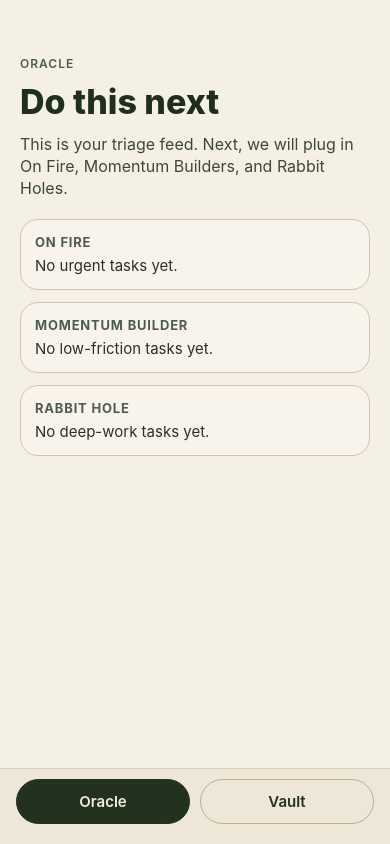
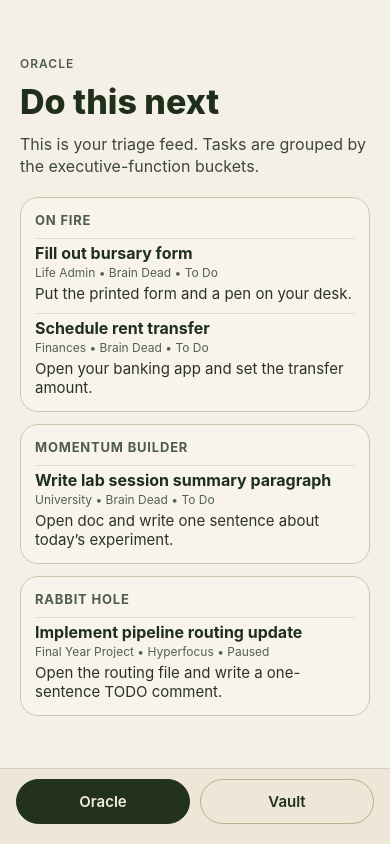
Before and after one commit to kiancc/ramble, a React Native app: screen / in a window 390 px wide. Built offline with nearby package versions, Linux system fonts and the light colour scheme.

Commit message:
ADded dummy data

```diff
--- a/App.tsx
+++ b/App.tsx
@@ -2,8 +2,9 @@ import { useState } from 'react';
 import { StatusBar } from 'expo-status-bar';
 import { Pressable, StyleSheet, Text, View } from 'react-native';
 
+import { mockTasks } from './src/data/mockTasks';
+import { ArchiveScreen } from './src/screens/ArchiveScreen';
 import { OracleScreen } from './src/screens/OracleScreen';
-import { VaultScreen } from './src/screens/VaultScreen';
 
 type TabKey = 'oracle' | 'vault';
 
@@ -14,7 +15,9 @@ export default function App() {
 
   return (
     <View style={styles.app}>
-      <View style={styles.content}>{isOracle ? <OracleScreen /> : <VaultScreen />}</View>
+      <View style={styles.content}>
+        {isOracle ? <OracleScreen tasks={mockTasks} /> : <ArchiveScreen tasks={mockTasks} />}
+      </View>
 
       <View style={styles.tabBar}>
         <Pressable
--- /dev/null
+++ b/src/data/mockTasks.ts
@@ -0,0 +1,94 @@
+import type { Task } from '../types/task';
+
+export const mockTasks: Task[] = [
+  {
+    id: 'task-bursary-form',
+    taskName: 'Fill out bursary form',
+    category: 'Life Admin',
+    taskSize: 'Small',
+    icnuScores: {
+      interest: 1,
+      challenge: 1,
+      novelty: 1,
+      urgency: 4,
+    },
+    energyLevel: 'Brain Dead',
+    nextPhysicalAction: 'Put the printed form and a pen on your desk.',
+    deadline: '2026-03-27T23:59:59.000Z',
+    oraclePlacement: 'On Fire',
+    status: 'To Do',
+    createdAt: '2026-03-24T08:15:00.000Z',
+  },
+  {
+    id: 'task-fyp-routing',
+    taskName: 'Implement pipeline routing update',
+    category: 'Final Year Project',
+    taskSize: 'Large',
+    icnuScores: {
+      interest: 4,
+      challenge: 5,
+      novelty: 3,
+      urgency: 3,
+    },
+    energyLevel: 'Hyperfocus',
+    nextPhysicalAction: 'Open the routing file and write a one-sentence TODO comment.',
+    deadline: '2026-04-25T17:00:00.000Z',
+    oraclePlacement: 'Rabbit Hole',
+    status: 'Paused',
+    createdAt: '2026-03-23T19:40:00.000Z',
+  },
+  {
+    id: 'task-stripe-forum',
+    taskName: 'Save Stripe forum question for weekend practice',
+    category: 'Career',
+    taskSize: 'Small',
+    icnuScores: {
+      interest: 5,
+      challenge: 4,
+      novelty: 4,
+      urgency: 2,
+    },
+    energyLevel: 'Normal',
+    nextPhysicalAction: 'Create a note and paste one Stripe question link into it.',
+    deadline: null,
+    oraclePlacement: 'The Vault',
+    status: 'To Do',
+    createdAt: '2026-03-24T09:00:00.000Z',
+  },
+  {
+    id: 'task-rent-transfer',
+    taskName: 'Schedule rent transfer',
+    category: 'Finances',
+    taskSize: 'Small',
+    icnuScores: {
+      interest: 1,
+      challenge: 1,
+      novelty: 1,
+      urgency: 5,
+    },
+    energyLevel: 'Brain Dead',
+    nextPhysicalAction: 'Open your banking app and set the transfer amount.',
+    deadline: '2026-03-25T12:00:00.000Z',
+    oraclePlacement: 'On Fire',
+    status: 'To Do',
+    createdAt: '2026-03-24T07:45:00.000Z',
+  },
+  {
+    id: 'task-lab-summary',
+    taskName: 'Write lab session summary paragraph',
+    category: 'University',
+    taskSize: 'Medium',
+    icnuScores: {
+      interest: 2,
+      challenge: 2,
+      novelty: 1,
+      urgency: 3,
+    },
+    energyLevel: 'Brain Dead',
+    nextPhysicalAction: 'Open doc and write one sentence about today’s experiment.',
+    deadline: '2026-03-29T18:00:00.000Z',
+    oraclePlacement: 'Momentum Builder',
+    status: 'To Do',
+    createdAt: '2026-03-24T10:05:00.000Z',
+  },
+];
--- /dev/null
+++ b/src/screens/ArchiveScreen.tsx
@@ -0,0 +1,127 @@
+import { ScrollView, StyleSheet, Text, View } from 'react-native';
+
+import type { Task } from '../types/task';
+
+type ArchiveScreenProps = {
+  tasks: Task[];
+};
+
+function groupTasksByCategory(tasks: Task[]) {
+  return tasks.reduce<Record<string, Task[]>>((groups, task) => {
+    groups[task.category] ??= [];
+    groups[task.category].push(task);
+    return groups;
+  }, {});
+}
+
+export function ArchiveScreen({ tasks }: ArchiveScreenProps) {
+  const grouped = groupTasksByCategory(tasks);
+  const categories = Object.keys(grouped).sort();
+
+  return (
+    <ScrollView contentContainerStyle={styles.screen}>
+      <Text style={styles.eyebrow}>Vault</Text>
+      <Text style={styles.title}>All captured tasks</Text>
+      <Text style={styles.copy}>This is the full archive. Nothing gets lost here.</Text>
+
+      {categories.length === 0 ? (
+        <View style={styles.emptyState}>
+          <Text style={styles.emptyTitle}>Nothing captured yet</Text>
+          <Text style={styles.emptyCopy}>
+            Once voice entries are saved, they will appear here for deep review.
+          </Text>
+        </View>
+      ) : (
+        categories.map((category) => (
+          <View key={category} style={styles.categoryCard}>
+            <Text style={styles.categoryTitle}>{category}</Text>
+
+            {grouped[category].map((task) => (
+              <View key={task.id} style={styles.taskRow}>
+                <Text style={styles.taskName}>{task.taskName}</Text>
+                <Text style={styles.taskMeta}>
+                  {task.status} • {task.energyLevel} • {task.oraclePlacement}
+                </Text>
+              </View>
+            ))}
+          </View>
+        ))
+      )}
+    </ScrollView>
+  );
+}
+
+const styles = StyleSheet.create({
+  screen: {
+    paddingHorizontal: 20,
+    paddingTop: 56,
+    paddingBottom: 24,
+    gap: 12,
+  },
+  eyebrow: {
+    textTransform: 'uppercase',
+    letterSpacing: 1,
+    fontSize: 12,
+    color: '#5f4e2f',
+    fontWeight: '600',
+  },
+  title: {
+    fontSize: 32,
+    lineHeight: 36,
+    color: '#2d2617',
+    fontWeight: '800',
+  },
+  copy: {
+    color: '#50462f',
+    fontSize: 16,
+    lineHeight: 22,
+    marginBottom: 8,
+  },
+  emptyState: {
+    marginTop: 6,
+    borderRadius: 18,
+    borderWidth: 1,
+    borderColor: '#d7c8aa',
+    backgroundColor: '#fff9eb',
+    padding: 16,
+    gap: 6,
+  },
+  emptyTitle: {
+    fontSize: 18,
+    fontWeight: '700',
+    color: '#2d2617',
+  },
+  emptyCopy: {
+    fontSize: 15,
+    color: '#5a4f36',
+    lineHeight: 20,
+  },
+  categoryCard: {
+    borderRadius: 18,
+    borderWidth: 1,
+    borderColor: '#d7c8aa',
+    backgroundColor: '#fff9eb',
+    padding: 14,
+    gap: 8,
+  },
+  categoryTitle: {
+    color: '#443820',
+    fontSize: 16,
+    fontWeight: '700',
+  },
+  taskRow: {
+    borderTopWidth: 1,
+    borderTopColor: '#e7dbc3',
+    paddingTop: 8,
+    gap: 2,
+  },
+  taskName: {
+    fontSize: 15,
+    color: '#2d2617',
+    fontWeight: '600',
+  },
+  taskMeta: {
+    fontSize: 12,
+    color: '#665b44',
+  },
+});
--- a/src/screens/OracleScreen.tsx
+++ b/src/screens/OracleScreen.tsx
@@ -1,38 +1,74 @@
-import { StyleSheet, Text, View } from 'react-native';
+import { ScrollView, StyleSheet, Text, View } from 'react-native';
 
-export function OracleScreen() {
+import type { OraclePlacement, Task } from '../types/task';
+
+type OracleScreenProps = {
+  tasks: Task[];
+};
+
+type OracleSection = {
+  key: Extract<OraclePlacement, 'On Fire' | 'Momentum Builder' | 'Rabbit Hole'>;
+  emptyText: string;
+};
+
+const oracleSections: OracleSection[] = [
+  {
+    key: 'On Fire',
+    emptyText: 'No urgent tasks yet.',
+  },
+  {
+    key: 'Momentum Builder',
+    emptyText: 'No low-friction tasks yet.',
+  },
+  {
+    key: 'Rabbit Hole',
+    emptyText: 'No deep-work tasks yet.',
+  },
+];
+
+export function OracleScreen({ tasks }: OracleScreenProps) {
   return (
-    <View style={styles.screen}>
+    <ScrollView contentContainerStyle={styles.screen}>
       <Text style={styles.eyebrow}>Oracle</Text>
       <Text style={styles.title}>Do this next</Text>
       <Text style={styles.copy}>
-        This is your triage feed. Next, we will plug in On Fire, Momentum Builders, and
-        Rabbit Holes.
+        This is your triage feed. Tasks are grouped by the executive-function buckets.
       </Text>
 
-      <View style={styles.card}>
-        <Text style={styles.cardLabel}>On Fire</Text>
-        <Text style={styles.cardText}>No urgent tasks yet.</Text>
-      </View>
+      {oracleSections.map((section) => {
+        const sectionTasks = tasks.filter(
+          (task) => task.oraclePlacement === section.key && task.status !== 'Done',
+        );
 
-      <View style={styles.card}>
-        <Text style={styles.cardLabel}>Momentum Builder</Text>
-        <Text style={styles.cardText}>No low-friction tasks yet.</Text>
-      </View>
+        return (
+          <View key={section.key} style={styles.card}>
+            <Text style={styles.cardLabel}>{section.key}</Text>
 
-      <View style={styles.card}>
-        <Text style={styles.cardLabel}>Rabbit Hole</Text>
-        <Text style={styles.cardText}>No deep-work tasks yet.</Text>
-      </View>
-    </View>
+            {sectionTasks.length === 0 ? (
+              <Text style={styles.cardText}>{section.emptyText}</Text>
+            ) : (
+              sectionTasks.slice(0, 3).map((task) => (
+                <View key={task.id} style={styles.taskItem}>
+                  <Text style={styles.taskTitle}>{task.taskName}</Text>
+                  <Text style={styles.taskMeta}>
+                    {task.category} • {task.energyLevel} • {task.status}
+                  </Text>
+                  <Text style={styles.cardText}>{task.nextPhysicalAction}</Text>
+                </View>
+              ))
+            )}
+          </View>
+        );
+      })}
+    </ScrollView>
   );
 }
 
 const styles = StyleSheet.create({
   screen: {
-    flex: 1,
     paddingHorizontal: 20,
     paddingTop: 56,
+    paddingBottom: 24,
     gap: 12,
   },
   eyebrow: {
@@ -73,4 +109,21 @@ const styles = StyleSheet.create({
     color: '#2a3228',
     fontSize: 15,
   },
+  taskItem: {
+    gap: 2,
+    paddingTop: 4,
+    borderTopWidth: 1,
+    borderTopColor: '#e6dcc9',
+    marginTop: 4,
+  },
+  taskTitle: {
+    color: '#1f2f1c',
+    fontSize: 16,
+    fontWeight: '700',
+  },
+  taskMeta: {
+    color: '#51624f',
+    fontSize: 12,
+    marginBottom: 2,
+  },
 });
--- a/src/screens/VaultScreen.tsx
+++ /dev/null
@@ -1,67 +0,0 @@
-import { StyleSheet, Text, View } from 'react-native';
-
-export function VaultScreen() {
-  return (
-    <View style={styles.screen}>
-      <Text style={styles.eyebrow}>Vault</Text>
-      <Text style={styles.title}>All captured tasks</Text>
-      <Text style={styles.copy}>
-        This is the full archive. We will later group tasks by category and add filters.
-      </Text>
-
-      <View style={styles.emptyState}>
-        <Text style={styles.emptyTitle}>Nothing captured yet</Text>
-        <Text style={styles.emptyCopy}>
-          Once voice entries are saved, they will appear here for deep review.
-        </Text>
-      </View>
-    </View>
-  );
-}
-
-const styles = StyleSheet.create({
-  screen: {
-    flex: 1,
-    paddingHorizontal: 20,
-    paddingTop: 56,
-    gap: 12,
-  },
-  eyebrow: {
-    textTransform: 'uppercase',
-    letterSpacing: 1,
-    fontSize: 12,
-    color: '#5f4e2f',
-    fontWeight: '600',
-  },
-  title: {
-    fontSize: 32,
-    lineHeight: 36,
-    color: '#2d2617',
-    fontWeight: '800',
-  },
-  copy: {
-    color: '#50462f',
-    fontSize: 16,
-    lineHeight: 22,
-    marginBottom: 8,
-  },
-  emptyState: {
-    marginTop: 6,
-    borderRadius: 18,
-    borderWidth: 1,
-    borderColor: '#d7c8aa',
-    backgroundColor: '#fff9eb',
-    padding: 16,
-    gap: 6,
-  },
-  emptyTitle: {
-    fontSize: 18,
-    fontWeight: '700',
-    color: '#2d2617',
-  },
-  emptyCopy: {
-    fontSize: 15,
-    color: '#5a4f36',
-    lineHeight: 20,
-  },
-});
--- /dev/null
+++ b/src/types/task.ts
@@ -0,0 +1,28 @@
+export type EnergyLevel = 'Brain Dead' | 'Normal' | 'Hyperfocus';
+
+export type OraclePlacement = 'On Fire' | 'Momentum Builder' | 'Rabbit Hole' | 'The Vault';
+
+export type TaskSize = 'Small' | 'Medium' | 'Large' | 'XL';
+
+export type TaskStatus = 'To Do' | 'Paused' | 'Done';
+
+export type IcnuScores = {
+  interest: number;
+  challenge: number;
+  novelty: number;
+  urgency: number;
+};
+
+export type Task = {
+  id: string;
+  taskName: string;
+  category: string;
+  taskSize: TaskSize;
+  icnuScores: IcnuScores;
+  energyLevel: EnergyLevel;
+  nextPhysicalAction: string;
+  deadline: string | null;
+  oraclePlacement: OraclePlacement;
+  status: TaskStatus;
+  createdAt: string;
+};
```
